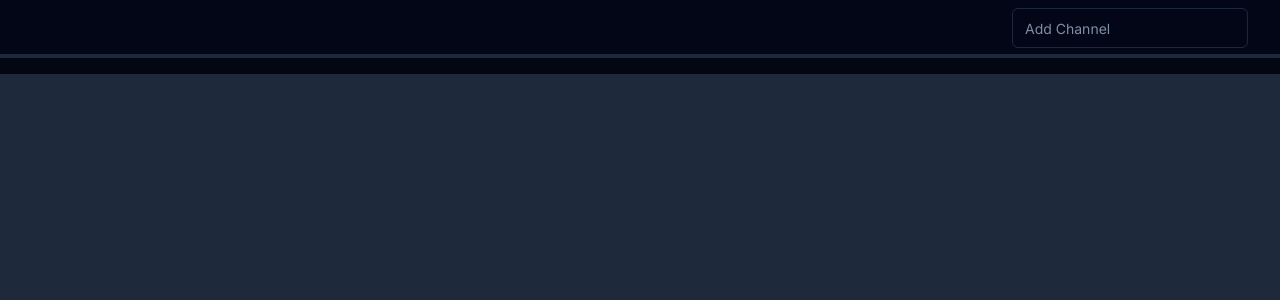
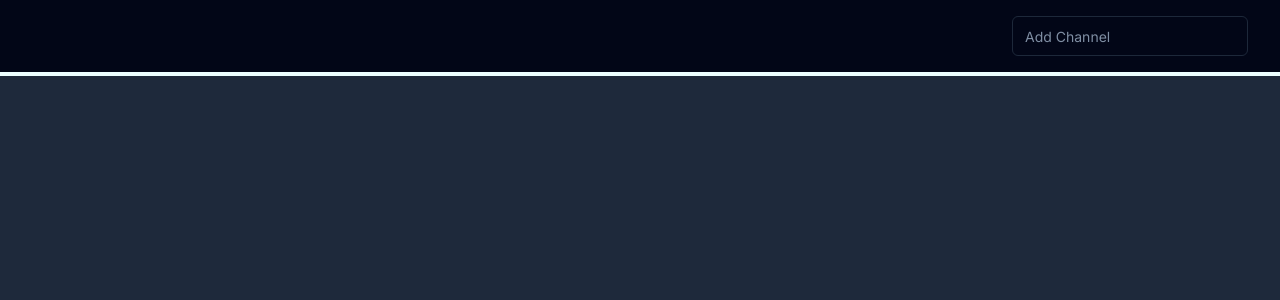
Before and after one commit to melvinhernandez/streamlens, a Next.js app: page / in a window 1280 px wide. Shown: the top 300 px of the page. Built offline with nearby package versions, Linux system fonts and the light colour scheme.

Commit message:
Mapping grid to stream #s

```diff
--- a/src/components/TwitchPlayer/index.tsx
+++ b/src/components/TwitchPlayer/index.tsx
@@ -223,7 +223,7 @@ export const TwitchPlayer: React.FC<TwitchPlayerProps> = (props) => {
   }
 
   return (
-    <div className="aspect-video justify-self-center max-w-full">
+    <div className=" max-w-full">
       <div
         id={id}
         style={{
--- a/src/components/VideoGrid.tsx
+++ b/src/components/VideoGrid.tsx
@@ -9,26 +9,31 @@ import { Toggle } from "@/components/ui/Toggle";
 import { FiEye, FiEyeOff } from "react-icons/fi";
 import { HiOutlineSpeakerWave, HiOutlineSpeakerXMark } from "react-icons/hi2";
 import { TwitchPlayer } from "./TwitchPlayer";
+import { cn } from "@/lib/utils";
 
-type TwitchEmbedProps = {
-  channel: string;
-};
-const TwitchEmbed = ({ channel }: TwitchEmbedProps) => (
-  <iframe
-    src={`https://player.twitch.tv/?channel=${channel}&parent=localhost&muted=true`}
-    height="100%"
-    width="100%"
-    allowFullScreen
-  ></iframe>
-);
+const gridLayout = [
+  undefined,
+  "grid-cols-1	grid-rows-1",
+  "grid-cols-2	grid-rows-1",
+  "grid-cols-2 grid-rows-[3fr_2fr] [&>*:first-child]:col-span-2",
+  "grid-cols-2	grid-rows-2",
+  "grid-cols-6	grid-rows-2 [&>*]:col-span-2 [&>*:first-child]:col-span-3 [&>*:nth-child(2)]:col-span-3",
+  "grid-cols-3",
+  "grid-cols-3 grid-rows-[3fr_2fr_2fr] [&>*:first-child]:col-span-3",
+  "grid-cols-4",
+] as const;
 
 export const VideoGrid = () => {
   const [state, send] = useMachine(streamsMachine);
 
+  const streamsInView = state.context.streams.filter(
+    (stream) => stream.hasVideo
+  );
+
   return (
-    <div className="w-full grid grid-rows-[58px_1fr] h-screen gap-4 overflow-hidden content-center">
-      <div className="bg-slate-950 border-b-4">
-        <div className="container flex flex-row py-2">
+    <div className="w-full grid grid-rows-[auto_1fr] h-screen overflow-hidden content-center">
+      <div className="bg-slate-950 border-cyan-50 border-b-4">
+        <div className="container flex flex-row py-4">
           <div className="grow flex gap-4">
             {state.context.streams.map((stream) => (
               <div
@@ -78,10 +83,13 @@ export const VideoGrid = () => {
           </div>
         </div>
       </div>
-      <div className="bg-slate-800 place-self-stretch grid grid-flow-row-dense grid-cols-[repeat(auto-fit,_minmax(400px,_1fr))]">
-        {state.context.streams
-          .filter((stream) => stream.hasVideo)
-          .map((stream) => (
+      <div
+        className={cn(
+          "bg-slate-800 place-self-stretch grid gap-1",
+          gridLayout[streamsInView.length]
+        )}
+      >
+        {streamsInView.map((stream) => (
           <TwitchPlayer
             id={stream.id}
             channel={stream.channel}
```
Lines whose indentation alone changed are shown as unchanged.
